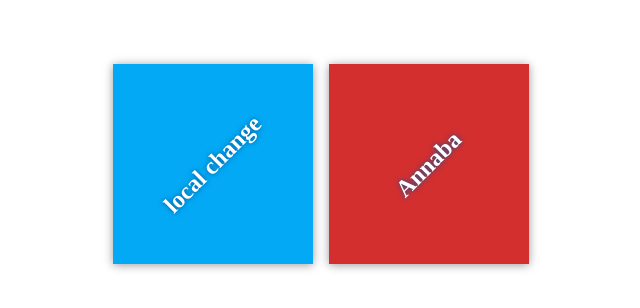
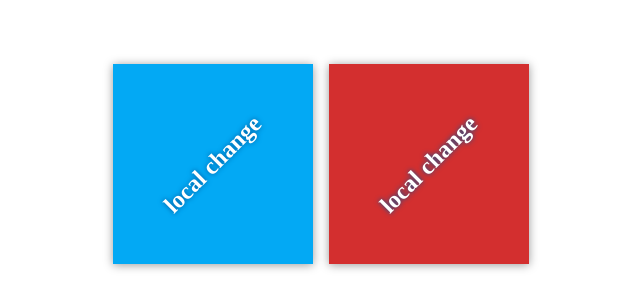
Before and after one commit to Moozes/my-travel-plans, a plain HTML site: page index.html in a window 1280 px wide. Shown: the part 236-544 px from the top of the page, without its empty margins (319-959 px from the left). Drawn offline with Linux system fonts and the light colour scheme.

Commit message:
change annaba to 'local change'

```diff
--- a/index.html
+++ b/index.html
@@ -15,7 +15,7 @@
             </div>
 
             <div class="destination" id="paris">
-                <h2>Annaba</h2>
+                <h2>local change</h2>
             </div>
         </div>
     </div>
```
